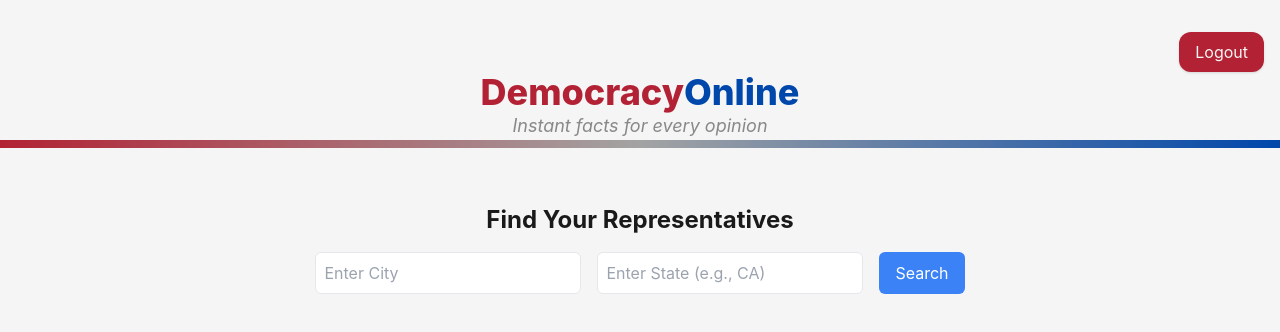
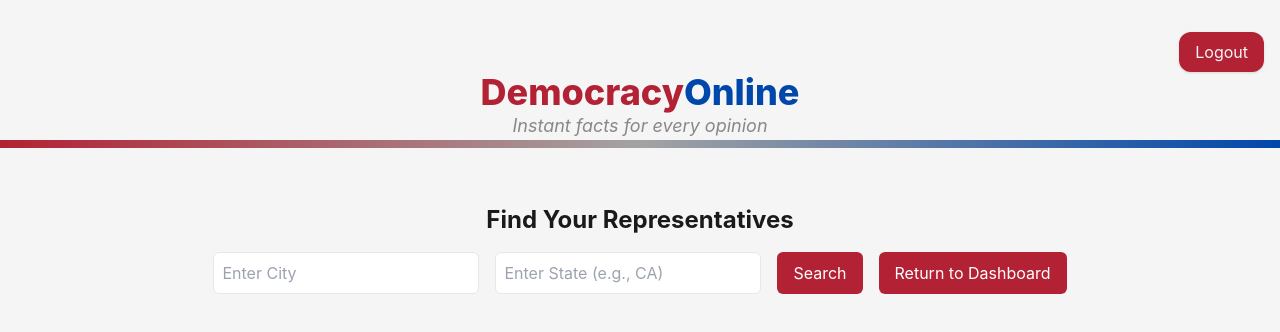
Before and after one commit to SoftChairWingineers/DemocracyOnline, a React app: page /politicians in a window 1280 px wide. Shown: the top 332 px of the page. Built offline with nearby package versions, Linux system fonts and the light colour scheme.

Commit message:
ADD style

```diff
--- a/src/client/components/PhilosophyBox.jsx
+++ b/src/client/components/PhilosophyBox.jsx
@@ -121,7 +121,7 @@ const processResponses = (responses) => {
 
   return (
 <div
-  onClick={() => (window.location.href = "/politicalPhilosophy")}
+
   className="border-blue-primary border-2 rounded-3xl p-4 w-full md:max-w-[600px]
     lg:w-1/5 min-h-[150px] md:min-h-[150px] lg:min-h-[350px] hover:cursor-pointer
     sm:mb-6 md:mb-6 hover:bg-gray-400/30 hover:shadow-md hover:scale-105 transition flex flex-col items-center"
@@ -132,6 +132,7 @@ const processResponses = (responses) => {
   <div className="grid grid-cols-3 gap-3 md:grid-cols-4 lg:grid-cols-2 w-full justify-center">
     {flairs.map((flair, index) => (
       <button
+        onClick={() => (window.location.href = "/politicalPhilosophy")}
         key={index}
         className="flex items-center justify-center text-center text-sm
           font-bold text-white rounded-lg transition-all duration-300
@@ -141,6 +142,12 @@ const processResponses = (responses) => {
       </button>
     ))}
   </div>
+  <button
+  className="flex items-center justify-center text-center text-sm
+  font-bold text-white rounded-lg transition-all duration-300
+  bg-red-primary hover:bg-blue-primary"
+  onClick={() => (window.location.href = "/politicians")}
+  >Who Are My Representatives?</button>
 </div>
   );
 }
--- a/src/client/views/RepresentativeComponent.jsx
+++ b/src/client/views/RepresentativeComponent.jsx
@@ -1,7 +1,8 @@
 import React, { useState } from "react";
 import axios from "axios";
-
+import { useNavigate } from 'react-router-dom';
 const RepresentativeLookup = () => {
+  const navigate = useNavigate();
   const [city, setCity] = useState("");
   const [state, setState] = useState("");
   const [representatives, setRepresentatives] = useState([]);
@@ -46,23 +47,12 @@ const RepresentativeLookup = () => {
       }).catch((err) => {
         console.error(err, 'failed')
       })
-      // const url = `https://www.googleapis.com/civicinfo/v2/representatives?key=${API_KEY}&address=${encodeURIComponent(address)}`;
 
-    //
-
-
-
-    //   setRepresentatives(reps);
-    // } catch (err) {
-    //   setError("Failed to fetch representatives. Check your API key and ensure billing is enabled.");
-    //   console.error(err);
-    // }
-
-    // setLoading(false);
   };
 
   return (
     <div className="flex flex-col items-center p-6">
+
       <h2 className="text-2xl font-bold mb-4">Find Your Representatives</h2>
 
       <div className="flex gap-4 mb-4">
@@ -82,10 +72,16 @@ const RepresentativeLookup = () => {
         />
         <button
           onClick={fetchRepresentatives}
-          className="px-4 py-2 bg-blue-500 text-white rounded-md hover:bg-blue-600"
+          className="px-4 py-2 bg-red-primary text-white rounded-md hover:bg-blue-primary"
         >
           Search
         </button>
+        <button
+        className="px-4 py-2 bg-red-primary text-white rounded-md hover:bg-blue-primary"
+        onClick={() => navigate("/dashboard")}
+      >
+        Return to Dashboard
+      </button>
       </div>
 
       {loading && <p className="text-blue-500">Loading...</p>}
```
